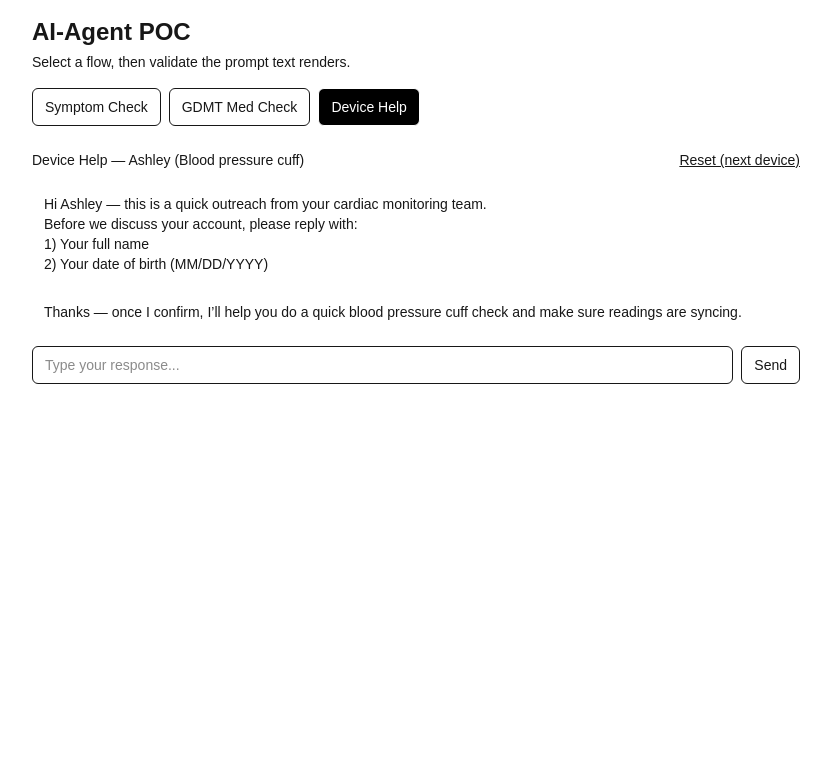
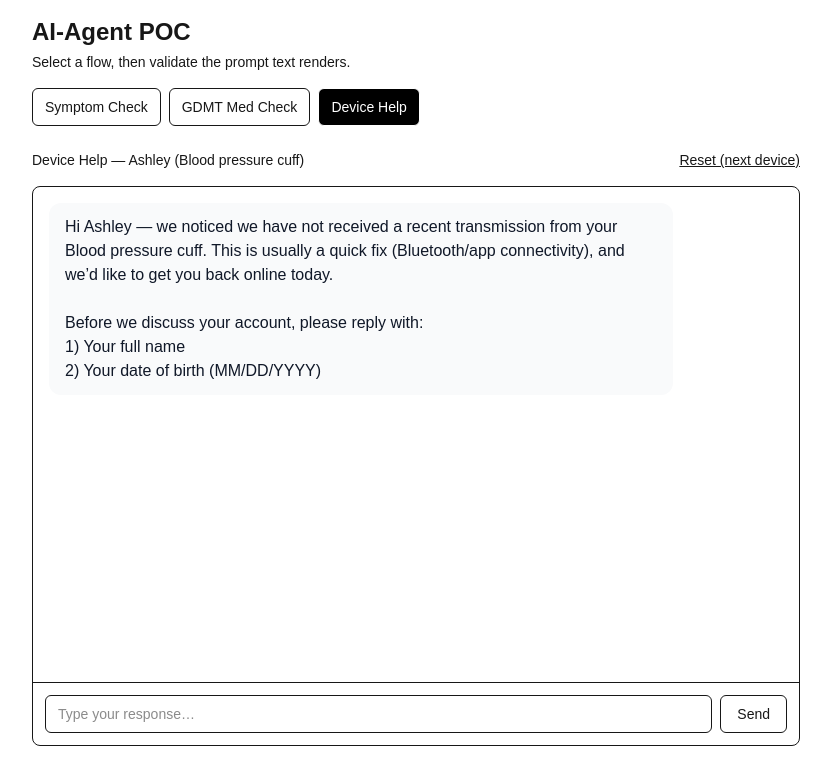
Before and after one commit to ashpho/ai-agent, a Next.js app: page / in a window 1280 px wide. Both pictures are taken after a click on the button "Device Help". Shown: the top 784 px of the page, without its empty margins (224-1055 px from the left). Built offline with nearby package versions, Linux system fonts and the light colour scheme.

Commit message:
Device agent: urgent missing transmission flow + PHI challenge + device cycling

```diff
--- a/src/app/components/device-agent-chat.tsx
+++ b/src/app/components/device-agent-chat.tsx
@@ -1,209 +1,205 @@
 "use client";
 
-import { useEffect, useRef, useState } from "react";
+import React, { useEffect, useMemo, useRef, useState } from "react";
 
 type Role = "user" | "assistant";
 type ChatMsg = { role: Role; content: string };
 
+type DeviceType =
+  | "Blood pressure cuff"
+  | "ECG patch / wearable monitor"
+  | "Scale"
+  | "Pulse oximeter";
+
+const DEVICES: DeviceType[] = [
+  "Blood pressure cuff",
+  "ECG patch / wearable monitor",
+  "Scale",
+  "Pulse oximeter",
+];
+
 const DEMO_PATIENT_NAME = "Ashley";
 
-// Persisted scenario index so refreshes keep cycling
-const SCENARIO_IDX_KEY = "rs_poc_device_scenario_idx_v1";
+const LS_DEVICE_IDX = "rs_poc_device_idx_v1";
+const LS_THREAD = "rs_poc_device_agent_thread_v2";
 
-type DeviceScenario = {
-  id: string;
-  label: string;
-  postVerifyNudge: string; // what we want to do AFTER verification (kept generic)
-};
-
-const SCENARIOS: DeviceScenario[] = [
-  {
-    id: "bp_missing_48h",
-    label: "Blood pressure cuff",
-    postVerifyNudge:
-      "Thanks — once I confirm, I’ll help you do a quick blood pressure cuff check and make sure readings are syncing.",
-  },
-  {
-    id: "scale_missing_72h",
-    label: "Bluetooth weight scale",
-    postVerifyNudge:
-      "Thanks — once I confirm, I’ll help you do a quick scale connection check and make sure readings are syncing.",
-  },
-  {
-    id: "pulseox_no_data",
-    label: "Pulse oximeter",
-    postVerifyNudge:
-      "Thanks — once I confirm, I’ll help you do a quick pulse oximeter check and make sure readings are syncing.",
-  },
-  {
-    id: "ecg_patch_gap",
-    label: "ECG patch / wearable monitor",
-    postVerifyNudge:
-      "Thanks — once I confirm, I’ll help you do a quick wearable check to make sure it’s positioned and transmitting.",
-  },
-  {
-    id: "bp_outlier_reading",
-    label: "Blood pressure cuff (follow-up)",
-    postVerifyNudge:
-      "Thanks — once I confirm, I’ll help you do a quick cuff check and then we’ll make sure your next reading goes through.",
-  },
-];
-
-function clampIdx(n: number, len: number) {
-  if (!len) return 0;
-  return ((n % len) + len) % len;
-}
-
-function initialVerificationMessage(patientName: string) {
-  return [
-    `Hi ${patientName} — this is a quick outreach from your cardiac monitoring team.`,
-    `Before we discuss your account, please reply with:`,
-    `1) Your full name`,
-    `2) Your date of birth (MM/DD/YYYY)`,
-  ].join("\n");
+function nextDeviceIndex(curr: number) {
+  return (curr + 1) % DEVICES.length;
 }
 
 export default function DeviceAgentChat() {
-  const [patientName] = useState<string>(DEMO_PATIENT_NAME);
-  const [scenarioIdx, setScenarioIdx] = useState<number>(0);
+  const [deviceIdx, setDeviceIdx] = useState<number>(0);
+  const deviceType = useMemo(() => DEVICES[deviceIdx], [deviceIdx]);
+
   const [messages, setMessages] = useState<ChatMsg[]>([]);
-  const [input, setInput] = useState<string>("");
-  const [loading, setLoading] = useState<boolean>(false);
+  const [input, setInput] = useState("");
+  const [loading, setLoading] = useState(false);
 
-  // prevent double kickoff in React StrictMode/dev
-  const didInitRef = useRef(false);
+  const scrollRef = useRef<HTMLDivElement | null>(null);
 
-  const scenario = SCENARIOS[clampIdx(scenarioIdx, SCENARIOS.length)];
+  // Auto-scroll to bottom when messages update
+  useEffect(() => {
+    const el = scrollRef.current;
+    if (!el) return;
+    el.scrollTop = el.scrollHeight;
+  }, [messages, loading]);
 
+  // Initialize device + first message
   useEffect(() => {
-    if (didInitRef.current) return;
-    didInitRef.current = true;
+    const savedIdxRaw =
+      typeof window !== "undefined" ? localStorage.getItem(LS_DEVICE_IDX) : null;
+    const savedIdx = savedIdxRaw ? Number(savedIdxRaw) : 0;
+    const safeIdx = Number.isFinite(savedIdx) ? savedIdx : 0;
+    setDeviceIdx(Math.min(Math.max(safeIdx, 0), DEVICES.length - 1));
 
-    const saved =
-      typeof window !== "undefined" ? localStorage.getItem(SCENARIO_IDX_KEY) : null;
-    const startIdx = saved
-      ? clampIdx(parseInt(saved, 10) || 0, SCENARIOS.length)
-      : 0;
+    const savedThread =
+      typeof window !== "undefined" ? localStorage.getItem(LS_THREAD) : null;
 
-    setScenarioIdx(startIdx);
-
-    const intro = initialVerificationMessage(patientName);
-    const nudge = SCENARIOS[startIdx].postVerifyNudge;
-
-    // We show verification request + a generic “what happens next” note (still non-PHI)
-    setMessages([
-      { role: "assistant", content: intro },
-      { role: "assistant", content: nudge },
-    ]);
-  }, [patientName]);
-
-  function advanceScenario() {
-    const next = clampIdx(scenarioIdx + 1, SCENARIOS.length);
-    setScenarioIdx(next);
-    if (typeof window !== "undefined") localStorage.setItem(SCENARIO_IDX_KEY, String(next));
-
-    const intro = initialVerificationMessage(patientName);
-    const nudge = SCENARIOS[next].postVerifyNudge;
-
-    setMessages([
-      { role: "assistant", content: intro },
-      { role: "assistant", content: nudge },
-    ]);
-    setInput("");
+    if (savedThread) {
+      try {
+        const parsed = JSON.parse(savedThread) as ChatMsg[];
+        if (Array.isArray(parsed) && parsed.length) {
+          setMessages(parsed);
+          return;
+        }
+      } catch {
+        // ignore
+      }
     }
 
-  async function onSend() {
-    const text = input.trim();
-    if (!text || loading) return;
+    // Default: proactive alert-style opener (more urgent than “routine check”)
+    const opener = `Hi ${DEMO_PATIENT_NAME} — we noticed we have not received a recent transmission from your ${deviceType}. This is usually a quick fix (Bluetooth/app connectivity), and we’d like to get you back online today.\n\nBefore we discuss your account, please reply with:\n1) Your full name\n2) Your date of birth (MM/DD/YYYY)`;
 
-    const nextMsgs: ChatMsg[] = [...messages, { role: "user", content: text }];
-    setMessages(nextMsgs);
+    setMessages([{ role: "assistant", content: opener }]);
+    // eslint-disable-next-line react-hooks/exhaustive-deps
+  }, []);
+
+  // Persist thread
+  useEffect(() => {
+    if (typeof window === "undefined") return;
+    localStorage.setItem(LS_THREAD, JSON.stringify(messages));
+  }, [messages]);
+
+  // When device changes via reset, refresh opener
+  useEffect(() => {
+    if (typeof window === "undefined") return;
+    localStorage.setItem(LS_DEVICE_IDX, String(deviceIdx));
+
+    // Replace thread with a new opener for the new device (simple demo behavior)
+    const opener = `Hi ${DEMO_PATIENT_NAME} — we noticed we have not received a recent transmission from your ${deviceType}. This is usually a quick fix (Bluetooth/app connectivity), and we’d like to get you back online today.\n\nBefore we discuss your account, please reply with:\n1) Your full name\n2) Your date of birth (MM/DD/YYYY)`;
+
+    setMessages([{ role: "assistant", content: opener }]);
     setInput("");
+  }, [deviceIdx, deviceType]);
+
+  async function sendToApi(updatedMessages: ChatMsg[]) {
     setLoading(true);
-
     try {
       const res = await fetch("/api/chat", {
         method: "POST",
         headers: { "Content-Type": "application/json" },
         body: JSON.stringify({
           mode: "device_agent",
-          patientName,
-          messages: nextMsgs.map((m) => ({ role: m.role, content: m.content })),
+          patientName: DEMO_PATIENT_NAME,
+          deviceType,
+          messages: updatedMessages.map((m) => ({
+            role: m.role === "assistant" ? "assistant" : "user",
+            content: m.content,
+          })),
         }),
       });
 
-      const data = (await res.json()) as { reply?: string; error?: string };
+      const data = (await res.json()) as { reply?: string };
       const reply = (data.reply ?? "").trim();
 
-      setMessages((prev) => [
-        ...prev,
-        {
-          role: "assistant",
-          content: reply || "Thanks — I’m not seeing a reply right now. Please try again.",
-        },
-      ]);
-    } catch (e) {
-      setMessages((prev) => [
-        ...prev,
-        {
-          role: "assistant",
-          content: "Sorry — something went wrong on my side. Please try again.",
-        },
-      ]);
+      if (reply) {
+        setMessages((prev) => [...prev, { role: "assistant", content: reply }]);
+      }
     } finally {
       setLoading(false);
     }
+  }
+
+  async function onSend(e?: React.FormEvent) {
+    e?.preventDefault();
+    const text = input.trim();
+    if (!text || loading) return;
+
+    const next = [...messages, { role: "user", content: text }];
+    setMessages(next);
+    setInput("");
+
+    await sendToApi(next);
+  }
+
+  function onResetNextDevice() {
+    const idx = nextDeviceIndex(deviceIdx);
+    setDeviceIdx(idx);
   }
 
   return (
     <div className="mx-auto max-w-3xl">
       <div className="flex items-center justify-between">
         <div className="text-sm text-muted-foreground">
-          <span className="font-medium text-foreground">Device Help</span> — {patientName}{" "}
-          <span className="text-muted-foreground">({scenario.label})</span>
+          <span className="font-medium text-foreground">
+            Device Help — {DEMO_PATIENT_NAME}
+          </span>{" "}
+          ({deviceType})
         </div>
 
         <button
           type="button"
-          onClick={advanceScenario}
-          className="text-sm underline text-muted-foreground"
+          onClick={onResetNextDevice}
+          className="text-sm underline"
         >
           Reset (next device)
         </button>
       </div>
 
-      <div className="mt-4 space-y-3">
+      {/* Chat container with pinned input */}
+      <div className="mt-4 flex h-[70vh] flex-col rounded-lg border">
+        {/* Scrollable transcript */}
+        <div ref={scrollRef} className="flex-1 overflow-y-auto p-4">
+          <div className="space-y-4">
             {messages.map((m, i) => (
+              <div key={i} className={m.role === "user" ? "flex justify-end" : "flex justify-start"}>
                 <div
-            key={i}
-            className={`rounded-lg px-3 py-2 text-sm whitespace-pre-wrap ${
-              m.role === "user" ? "bg-black text-white ml-10" : "bg-muted mr-10"
-            }`}
+                  className={
+                    m.role === "user"
+                      ? "max-w-[85%] whitespace-pre-wrap rounded-xl bg-black px-4 py-3 text-white"
+                      : "max-w-[85%] whitespace-pre-wrap rounded-xl bg-gray-50 px-4 py-3 text-gray-900"
+                  }
                 >
                   {m.content}
                 </div>
+              </div>
             ))}
+
+            {loading ? (
+              <div className="text-sm text-muted-foreground">Typing…</div>
+            ) : null}
+          </div>
         </div>
 
-      <div className="mt-4 flex gap-2">
+        {/* Pinned input */}
+        <form onSubmit={onSend} className="border-t p-3">
+          <div className="flex gap-2">
             <input
-          className="flex-1 rounded-md border px-3 py-2 text-sm"
-          placeholder="Type your response..."
               value={input}
               onChange={(e) => setInput(e.target.value)}
-          onKeyDown={(e) => {
-            if (e.key === "Enter") onSend();
-          }}
+              placeholder="Type your response…"
+              className="flex-1 rounded-md border px-3 py-2 text-sm"
               disabled={loading}
             />
             <button
-          type="button"
-          className="rounded-md border px-3 py-2 text-sm"
-          onClick={onSend}
-          disabled={loading}
+              type="submit"
+              className="rounded-md border px-4 py-2 text-sm"
+              disabled={loading || !input.trim()}
             >
-          {loading ? "Sending..." : "Send"}
+              Send
             </button>
+          </div>
+        </form>
       </div>
     </div>
   );
```
Lines whose indentation alone changed are shown as unchanged.
